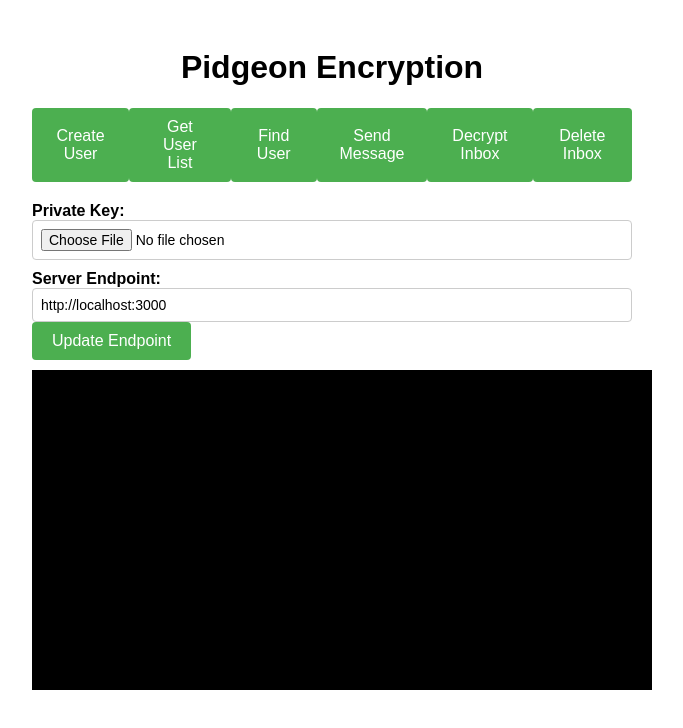
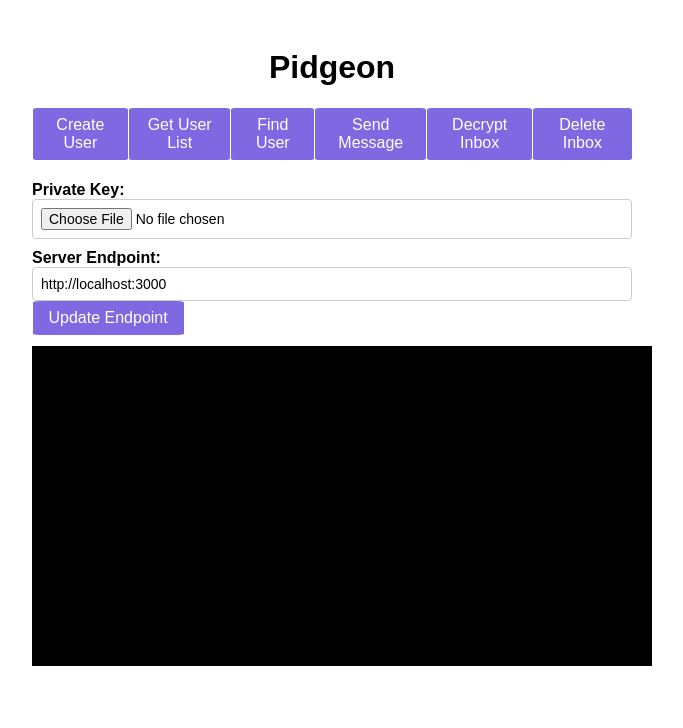
Before and after one commit to StringManolo/pidgeon, a website: page index.html in a window 1280 px wide. Shown: the whole page, without its empty margins (308-991 px from the left). Drawn offline with nearby package versions, Linux system fonts and the light colour scheme.

Commit message:
Cambia estilos, añade icono y poco mas

```diff
--- a/index.html
+++ b/index.html
@@ -2,6 +2,7 @@
 <html>
   <head>
     <title>Pidgeon</title>
+    <link rel="icon" href="https://raw.githubusercontent.com/StringManolo/pidgeon/0b146558f562cf4d1028b74c72a2b2c5a2ee980c/img/pidgeon.webp">
     <style>
       body {
         font-family: Arial, sans-serif;
@@ -24,13 +25,14 @@
       }
 
       button {
-        padding: 10px 20px;
+        padding: 8px 16px;
         font-size: 16px;
-        background-color: #4caf50;
+        background-color: #7E69E2;
         color: white;
         border: none;
-        border-radius: 4px;
+        border-radius: 4%;
         cursor: pointer;
+        margin: 0.5px;
       }
 
       .input-container {
@@ -66,7 +68,7 @@
   </head>
   <body>
     <div class="container">
-      <h1>Pidgeon Encryption</h1>
+      <h1>Pidgeon</h1>
 
       <div class="button-container">
         <button onclick="createUser()">Create User</button>
@@ -159,8 +161,7 @@
 
           const messageData = {
             sender,
-            content: encryptedMessage,
-          };
+            content: encryptedMessage,                                                            };
           await axios.post(`${serverEndpoint}/users/${userId}/inbox`, messageData);
           logToDiv('Message sent successfully');
         } catch (error) {
```
